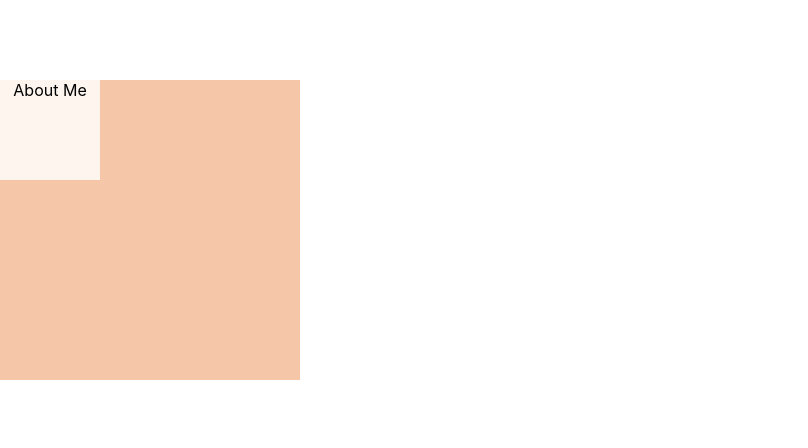
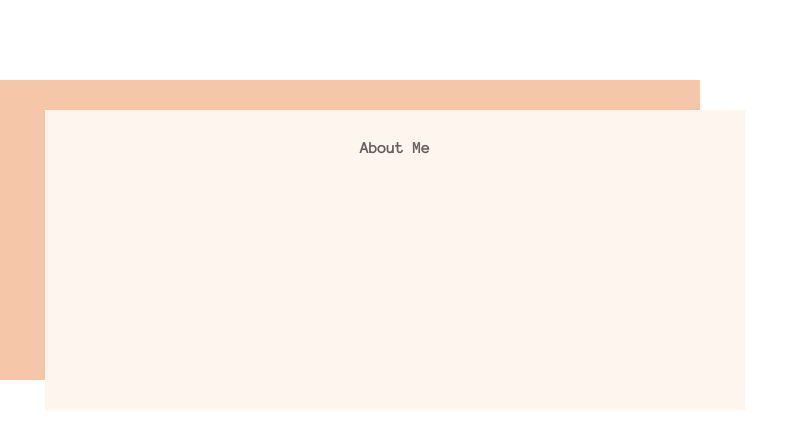
Before and after one commit to peacchy/PortfolioApp, a React (Create React App) app in the folder portfolioapp/: page / in a window 1280 px wide. Shown: the top 448 px of the page, without its empty margins (0-808 px from the left). Built offline with nearby package versions, Linux system fonts and the light colour scheme.

Commit message:
made overlapping boxes in AboutMe component

```diff
--- a/portfolioapp/src/App.css
+++ b/portfolioapp/src/App.css
@@ -1,5 +1,9 @@
+@import url(https://fonts.googleapis.com/css?family=Anonymous+Pro);
+
 * {
   box-sizing: border-box;
+  font-family: 'Anonymous Pro', monospace;
+  color: #67605F;
 }
 
 .App {
--- a/portfolioapp/src/App.js
+++ b/portfolioapp/src/App.js
@@ -1,8 +1,6 @@
 import React from 'react';
-import { BrowserRouter, Route } from 'react-router-dom';
+import { BrowserRouter } from 'react-router-dom';
 
-import Menu from './containers/menu/Menu';
-import Header from './containers/header/Header';
 import AboutMe from './components/about-me/AboutMe';
 
 import './App.css';
--- a/portfolioapp/src/components/about-me/AboutMe.scss
+++ b/portfolioapp/src/components/about-me/AboutMe.scss
@@ -1,11 +1,18 @@
 .about-me-front {
     background-color: #FDF5EE;
-    height: 100px;
-    width: 100px;
+    height: 300px;
+    width: 700px;
+    overflow: hidden;
+    position: relative;
+    top: 30px;
+    left: 45px;
+    padding: 30px;
+    font-weight: bold;
 }
 
 .about-me-back {
     background-color: #F6C6A9;
     height: 300px;
-    width: 300px;
+    width: 700px;
+    position: absolute;
 }
--- a/portfolioapp/src/containers/header/Header.scss
+++ b/portfolioapp/src/containers/header/Header.scss
@@ -1,11 +1,6 @@
-/* Google Fonts */
-@import url(https://fonts.googleapis.com/css?family=Anonymous+Pro);
-
 .welcome-header{
   height: calc(100vh - 5em);
   padding: 1em;
-  color: #67605F;
-  font-family: 'Anonymous Pro', monospace;
   background-color: #FDF5EE;
   align-items: center;
   justify-content: center;
```
